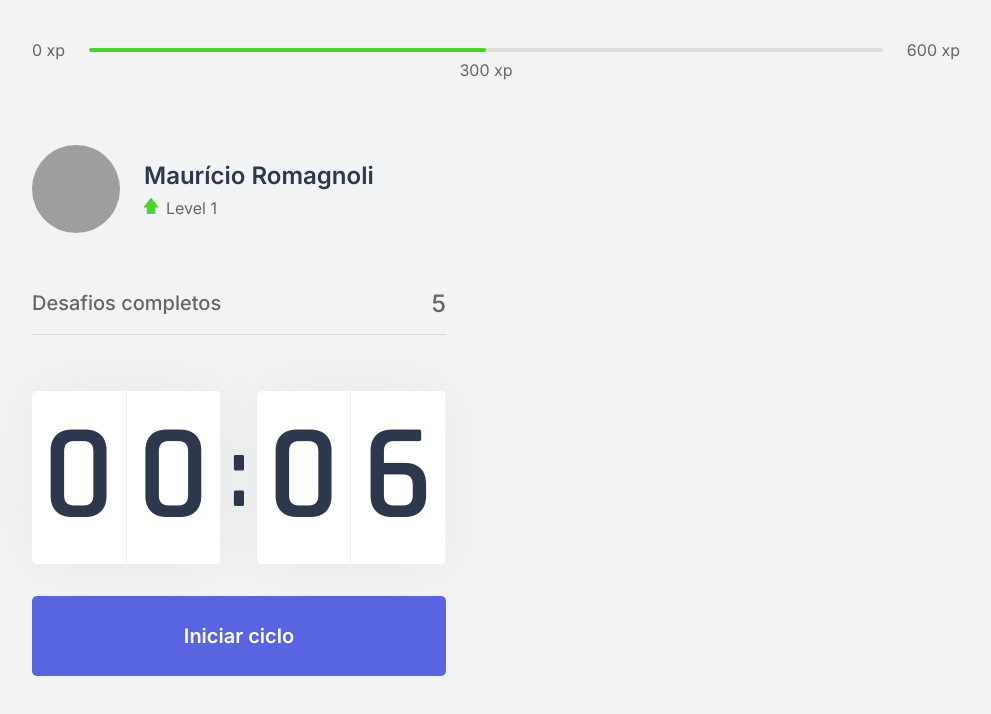
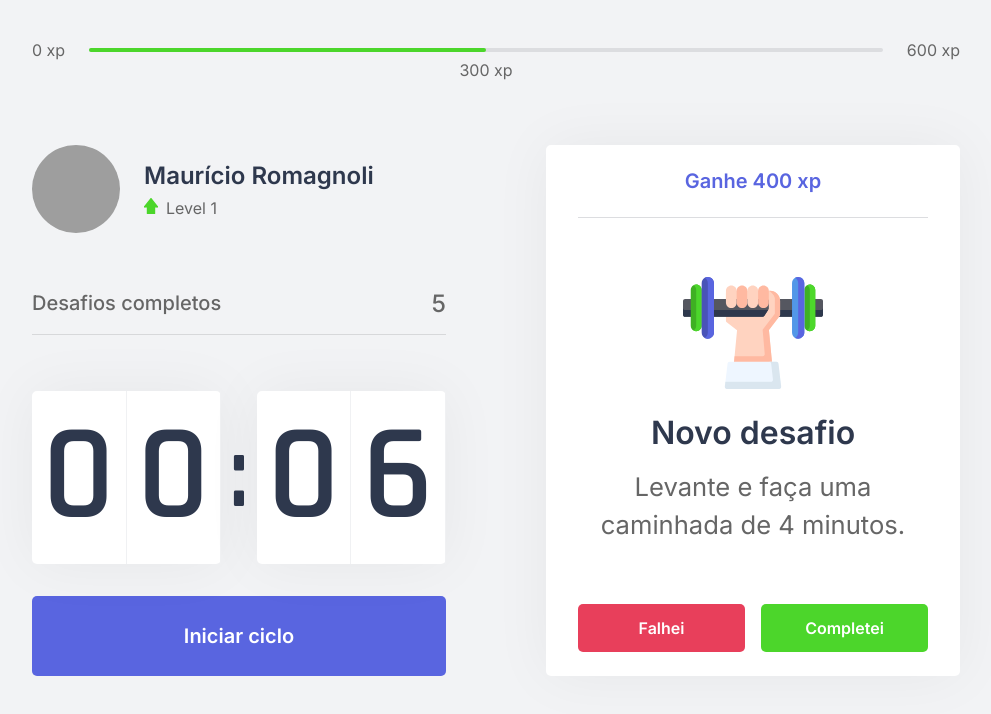
Before and after one commit to mauricioromagnollo/move-it, a Next.js app: page / in a window 1280 px wide. Shown: the top 714 px of the page, without its empty margins (144-1135 px from the left). Built offline with nearby package versions, Linux system fonts and the light colour scheme; grey boxes are pictures that could not be loaded.

Commit message:
feat: add ChallengeBox component

```diff
--- /dev/null
+++ b/src/components/ChallengeBox.tsx
@@ -0,0 +1,44 @@
+import styles from '../styles/components/ChallengeBox.module.css';
+
+export function ChallengeBox() {
+  const hasActiveChallenge = true;
+
+  return (
+    <div className={styles.challengeBoxContainer}>
+      { hasActiveChallenge ? (
+        <div className={styles.challengeActive}>
+          <header>Ganhe 400 xp</header>
+
+          <main>
+            <img src="icons/body.svg" />
+            <strong>Novo desafio</strong>
+            <p>Levante e faça uma caminhada de 4 minutos.</p>
+          </main>
+
+          <footer>
+            <button
+              type='button'
+              className={styles.challengeFailedButton}
+            >
+              Falhei
+            </button>
+            <button
+              type='button'
+              className={styles.challengeSucceededButton}
+            >
+              Completei
+            </button>
+          </footer>
+        </div>
+      ) : (
+        <div className={styles.challengeNotActive}>
+          <strong>Finalize um ciclo para receber um desafio</strong>
+          <p>
+            <img src="icons/level-up.svg" alt="Level Up Icon"/>
+            Avance de level completando desafios.
+          </p>
+        </div>
+      ) }
+    </div>
+  );
+}
--- a/src/pages/index.tsx
+++ b/src/pages/index.tsx
@@ -1,9 +1,10 @@
+import Head from 'next/head';
+
 import { CompletedChallenges } from "../components/CompletedChallenges";
 import { Countdown } from "../components/Countdown";
 import { ExperienceBar } from "../components/ExperienceBar";
 import { Profile } from "../components/Profile";
-
-import Head from 'next/head';
+import { ChallengeBox } from "../components/ChallengeBox";
 
 import styles from '../styles/pages/Home.module.css';
 
@@ -23,7 +24,7 @@
           <Countdown />
         </div>
         <div>
-
+          <ChallengeBox />
         </div>
       </section>
     </div>
--- /dev/null
+++ b/src/styles/components/ChallengeBox.module.css
@@ -0,0 +1,105 @@
+.challengeBoxContainer {
+  height: 100%;
+
+  background: var(--white);
+  border-radius: 5px;
+  box-shadow: 0 0 60px rgba(0, 0, 0, 0.05);
+  padding: 1.5rem 2rem;
+
+  display: flex;
+  flex-direction: column;
+  align-items: center;
+  justify-content: center;
+
+  text-align: center;
+}
+
+.challengeNotActive {
+  display: flex;
+  flex-direction: column;
+  align-items: center;
+}
+
+.challengeNotActive strong {
+  font-size: 1.5rem;
+  font-weight: 500;
+  line-height: 1.4;
+}
+
+.challengeNotActive p {
+  display: flex;
+  flex-direction: column;
+  align-items: center;
+  line-height: 1.4;
+  max-width: 70%;
+  margin-top: 3rem;
+}
+
+.challengeNotActive p img {
+  margin-bottom: 1rem;
+}
+
+.challengeActive {
+  height: 100%;
+  display: flex;
+  flex-direction: column;
+}
+
+.challengeActive header {
+  color: var(--blue);
+  font-weight: 600;
+  font-size: 1.25rem;
+  padding: 0 2rem 1.5rem;
+  border-bottom: 1px solid var(--gray-line);
+}
+
+.challengeActive main {
+  flex: 1;
+  display: flex;
+  flex-direction: column;
+  align-items: center;
+  justify-content: center;
+}
+
+.challengeActive main strong {
+  font-size: 2rem;
+  font-weight: 600;
+  color: var(--title);
+  margin: 1.5rem 0 1rem;
+}
+
+.challengeActive main p {
+  line-height: 1.5;
+}
+
+.challengeActive footer {
+  display: grid;
+  grid-template-columns: 1fr 1fr;
+  gap: 1rem;
+}
+
+.challengeActive footer button {
+  height: 3rem;
+  display: flex;
+  align-items: center;
+  justify-content: center;
+  border: 0;
+  border-radius: 5px;
+  color: var(--white);
+  font-size: 1rem;
+  font-weight: 600;
+
+  transition: filter 0.2s;
+}
+
+.challengeActive footer button.challengeFailedButton {
+  background: var(--red);
+}
+
+.challengeActive footer button.challengeSucceededButton {
+  background: var(--green);
+}
+
+.challengeActive footer button:hover {
+  filter: brightness(0.9);
+}
```
